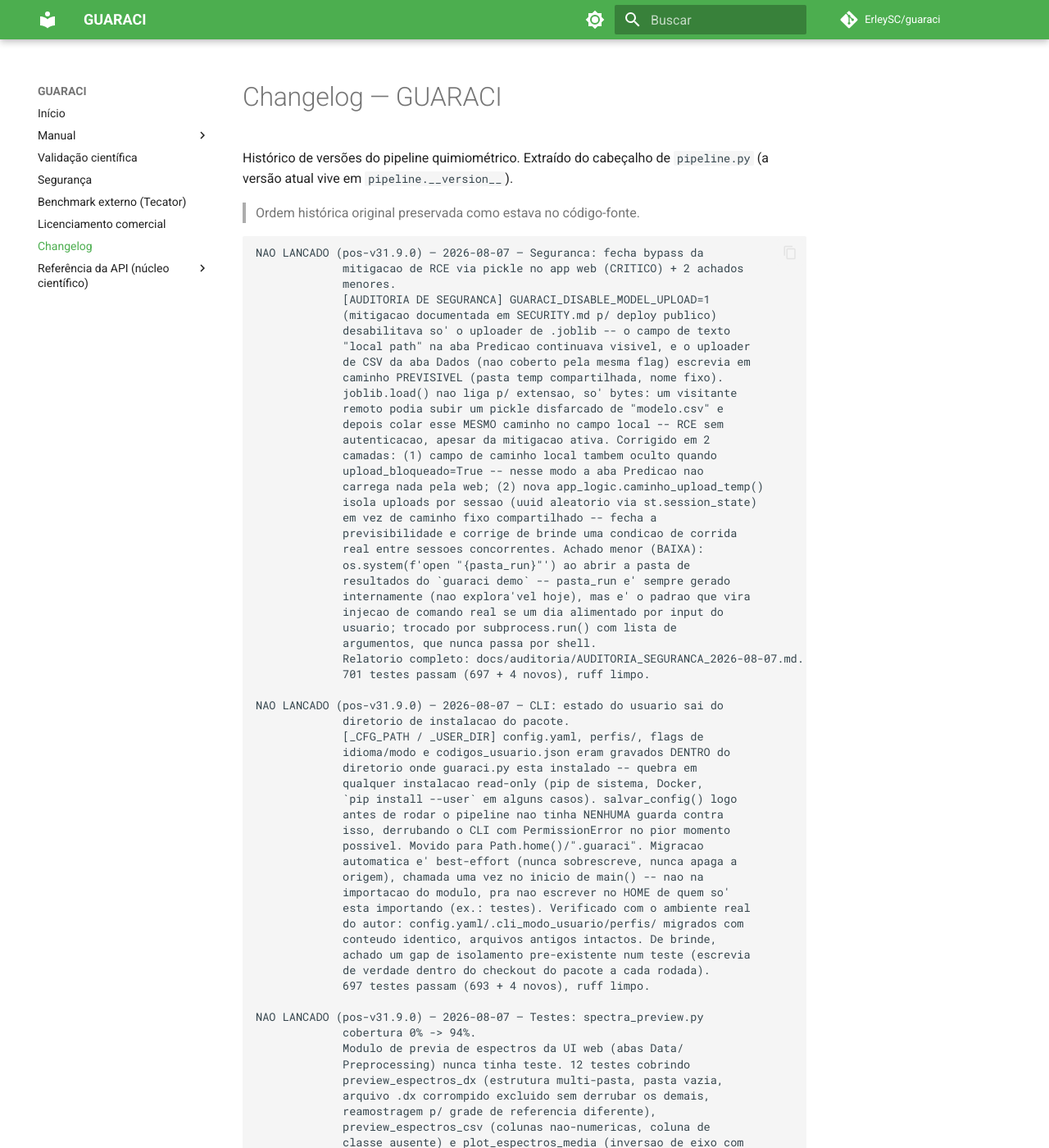
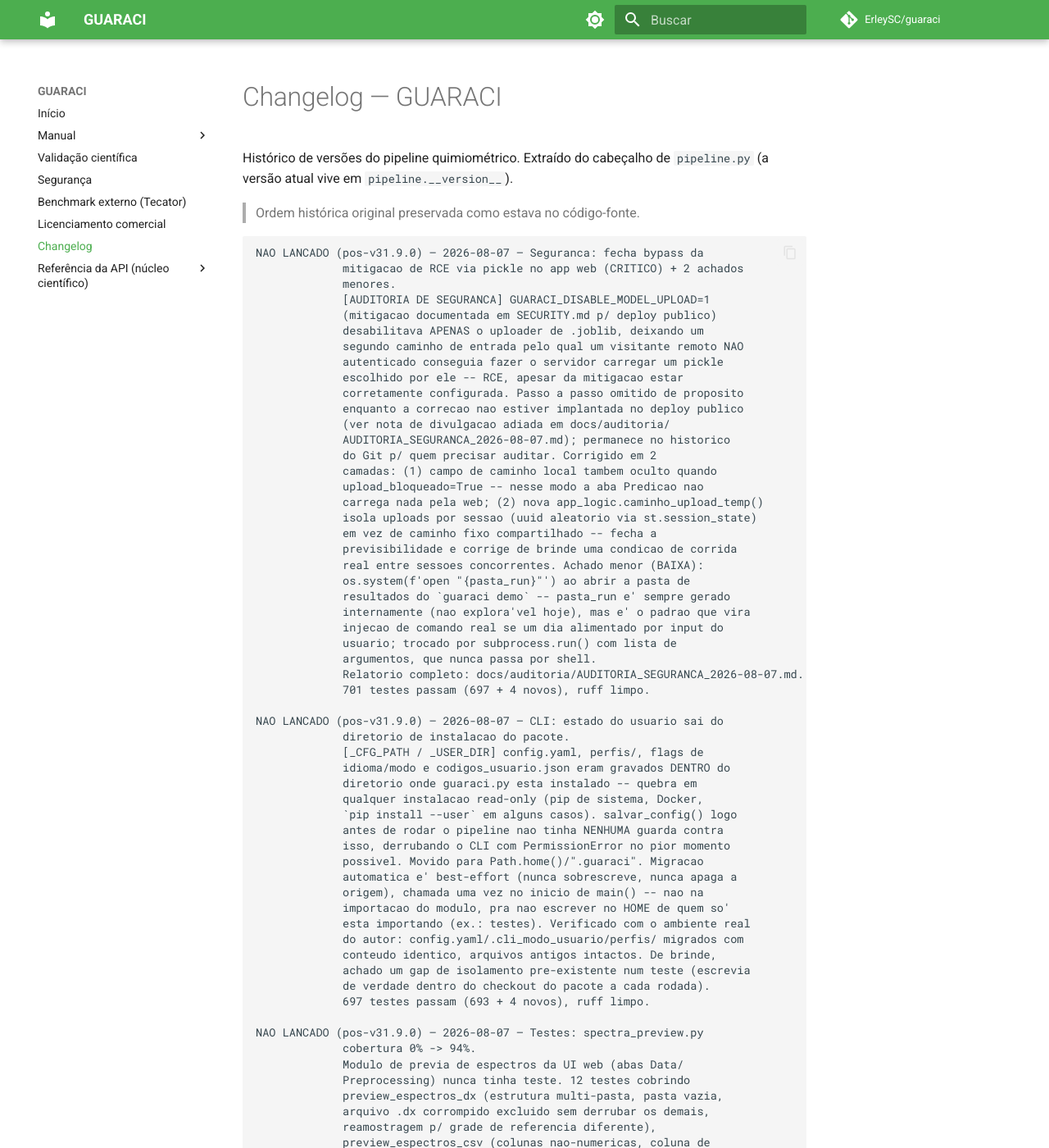
Before and after one commit to ErleySC/guaraci, an MkDocs documentation site: the page built from docs/CHANGELOG.md, in a window 1280 px wide and 1400 px high. Shown: the whole window at 82% size. Built offline with MkDocs 1.6.1 and Material for MkDocs 9.7.7, drawn with Linux system fonts in a browser that asks for light colours; comment, search, counter and statistics services are not loaded; some of the changed text lies outside the part shown.

```diff
--- a/docs/CHANGELOG.md
+++ b/docs/CHANGELOG.md
@@ -11,14 +11,15 @@ NAO LANCADO (pos-v31.9.0) — 2026-08-07 — Seguranca: fecha bypass da
              menores.
              [AUDITORIA DE SEGURANCA] GUARACI_DISABLE_MODEL_UPLOAD=1
              (mitigacao documentada em SECURITY.md p/ deploy publico)
-             desabilitava so' o uploader de .joblib -- o campo de texto
-             "local path" na aba Predicao continuava visivel, e o uploader
-             de CSV da aba Dados (nao coberto pela mesma flag) escrevia em
-             caminho PREVISIVEL (pasta temp compartilhada, nome fixo).
-             joblib.load() nao liga p/ extensao, so' bytes: um visitante
-             remoto podia subir um pickle disfarcado de "modelo.csv" e
-             depois colar esse MESMO caminho no campo local -- RCE sem
-             autenticacao, apesar da mitigacao ativa. Corrigido em 2
+             desabilitava APENAS o uploader de .joblib, deixando um
+             segundo caminho de entrada pelo qual um visitante remoto NAO
+             autenticado conseguia fazer o servidor carregar um pickle
+             escolhido por ele -- RCE, apesar da mitigacao estar
+             corretamente configurada. Passo a passo omitido de proposito
+             enquanto a correcao nao estiver implantada no deploy publico
+             (ver nota de divulgacao adiada em docs/auditoria/
+             AUDITORIA_SEGURANCA_2026-08-07.md); permanece no historico
+             do Git p/ quem precisar auditar. Corrigido em 2
              camadas: (1) campo de caminho local tambem oculto quando
              upload_bloqueado=True -- nesse modo a aba Predicao nao
              carrega nada pela web; (2) nova app_logic.caminho_upload_temp()
```
Also changed, not shown: other parts of docs/CHANGELOG.md (+1 -1 lines), CLAUDE.md (+8 -2 lines), README.md (+2 -2 lines), README.pt-br.md (+2 -2 lines), paper/paper.md (+3 -4 lines), 9 other files.
